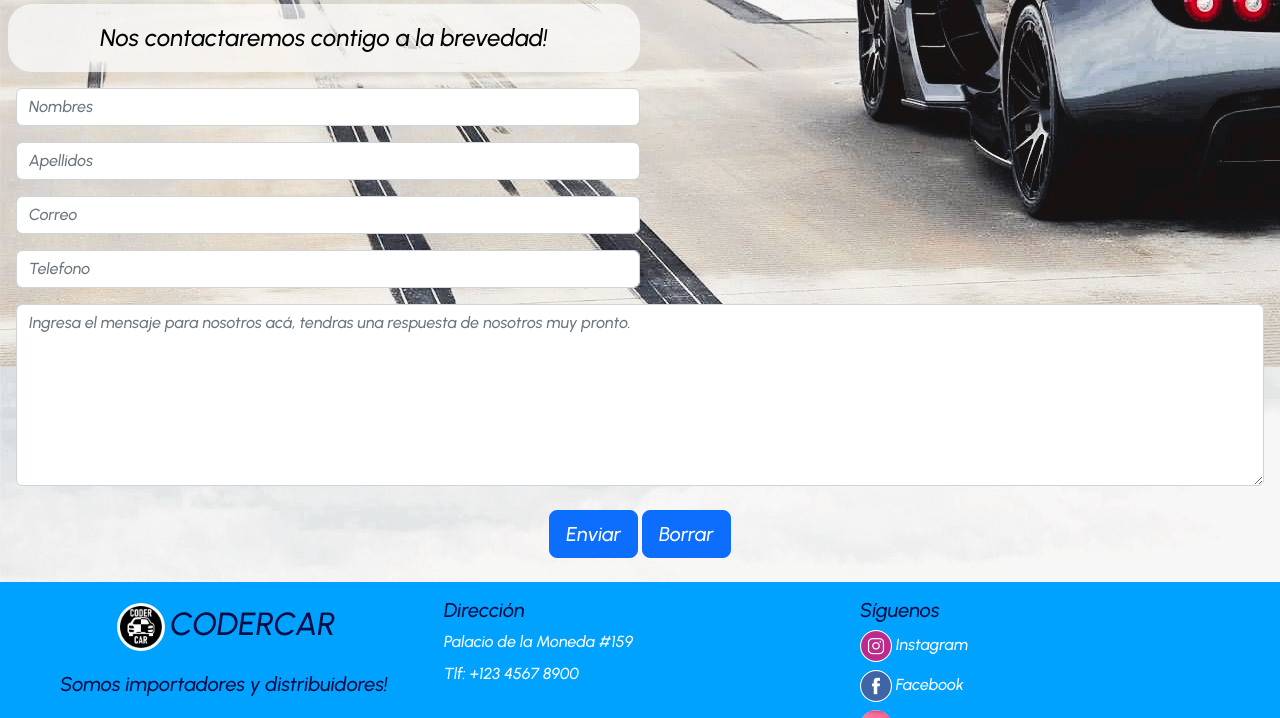
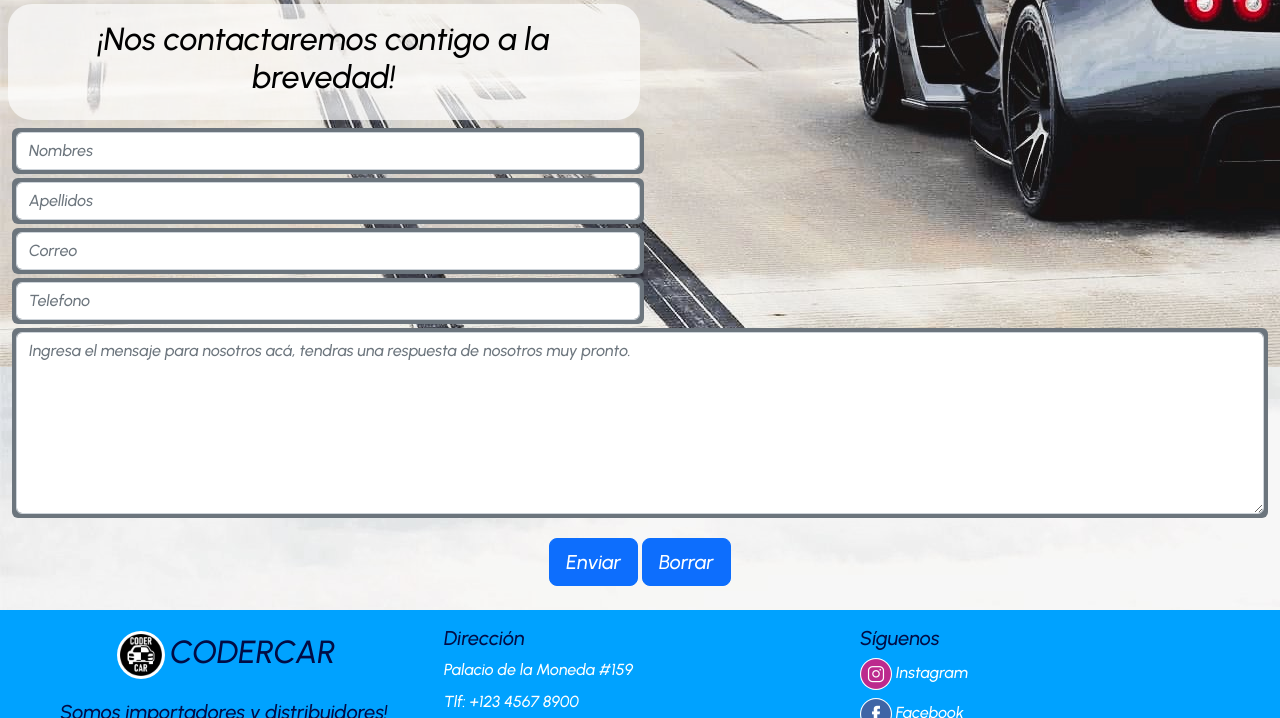
Before and after one commit to kifferv/PF_Velasquez, a website: page views/contacto.html in a window 1280 px wide. Shown: the part 713-1431 px from the top of the page. Drawn offline with nearby package versions, Linux system fonts and the light colour scheme.

Commit message:
modcontact

```diff
--- a/views/contacto.html
+++ b/views/contacto.html
@@ -98,41 +98,40 @@
                         <div>
                             <form class="form-horizontal text-center" method="post">
                                 <fieldset>
-                                    <legend class="section1__parrafo formulario_text text-center text-black col-md-6">Nos contactaremos contigo a la brevedad!</legend>
-                                    <div class="form-group p-2">
+                                    <legend class="section1__parrafo formulario_text text-center text-black col-md-6"><h2>¡Nos contactaremos contigo a la brevedad!</h2></legend>
+                                    <div class="form-group p-1 m-1 bg-secondary col-md-6 rounded">
                                         <span class="col-md-1 col-md-offset-2 text-center"></span>
-                                        <div class="col-md-6">
+                                        <div>
                                             <input id="fname" name="name" type="text" placeholder="Nombres" class="form-control">
                                         </div>
                                     </div>
-                                    <div class="form-group p-2">
+                                    <div class="form-group p-1 m-1 bg-secondary col-md-6 rounded">
                                         <span class="col-md-1 col-md-offset-2 text-center"></span>
-                                        <div class="col-md-6">
-                                            <input id="lname" name="name" type="text" placeholder="Apellidos" class="form-control">
+                                        <div>
+                                            <input id="lname" name="subname" type="text" placeholder="Apellidos" class="form-control">
                                         </div>
                                     </div>
-                                    <div class="form-group p-2">
+                                    <div class="form-group p-1 m-1 bg-secondary col-md-6 rounded">
                                         <span class="col-md-1 col-md-offset-2 text-center"></i></span>
-                                        <div class="col-md-6">
-                                            <input id="email" name="email" type="text" placeholder="Correo" class="form-control">
+                                        <div>
+                                            <input id="email" name="email" type="email" placeholder="Correo" class="form-control">
                                         </div>
                                     </div>
-                                    <div class="form-group p-2">
+                                    <div class="form-group p-1 m-1 bg-secondary col-md-6 rounded">
                                         <span class="col-md-1 col-md-offset-2 text-center"></span>
-                                        <div class="col-md-6">
-                                            <input id="phone" name="phone" type="text" placeholder="Telefono" class="form-control">
+                                        <div>
+                                            <input id="phone" name="phone" type="number" placeholder="Telefono" class="form-control">
                                         </div>
                                     </div>
-                                    <div class="form-group p-2">
+                                    <div class="form-group p-1 m-1 bg-secondary col-xs-12 rounded">
                                         <span class="col-md-1 col-md-offset-2"></span>
-                                        <div class="col-xs-12">
+                                        <div>
                                             <textarea class="form-control" id="message" name="message" placeholder="Ingresa el mensaje para nosotros acá, tendras una respuesta de nosotros muy pronto." rows="7"></textarea>
                                         </div>
                                     </div>
-                                    <!-- NO FUNCIONA EL DE ENVIAR 😭-->
                                     <div class="form-group p-3">
                                         <div class="col-md-12 text-center">
-                                            <button type="submit" value="Enviar" class="btn btn-primary btn-lg">Enviar</button>
+                                            <button type="button submit" class="btn btn-primary btn-lg">Enviar</button>
                                             <button type="reset" class="btn btn-primary btn-lg">Borrar</button>
                                         </div>
                                     </div>
```
